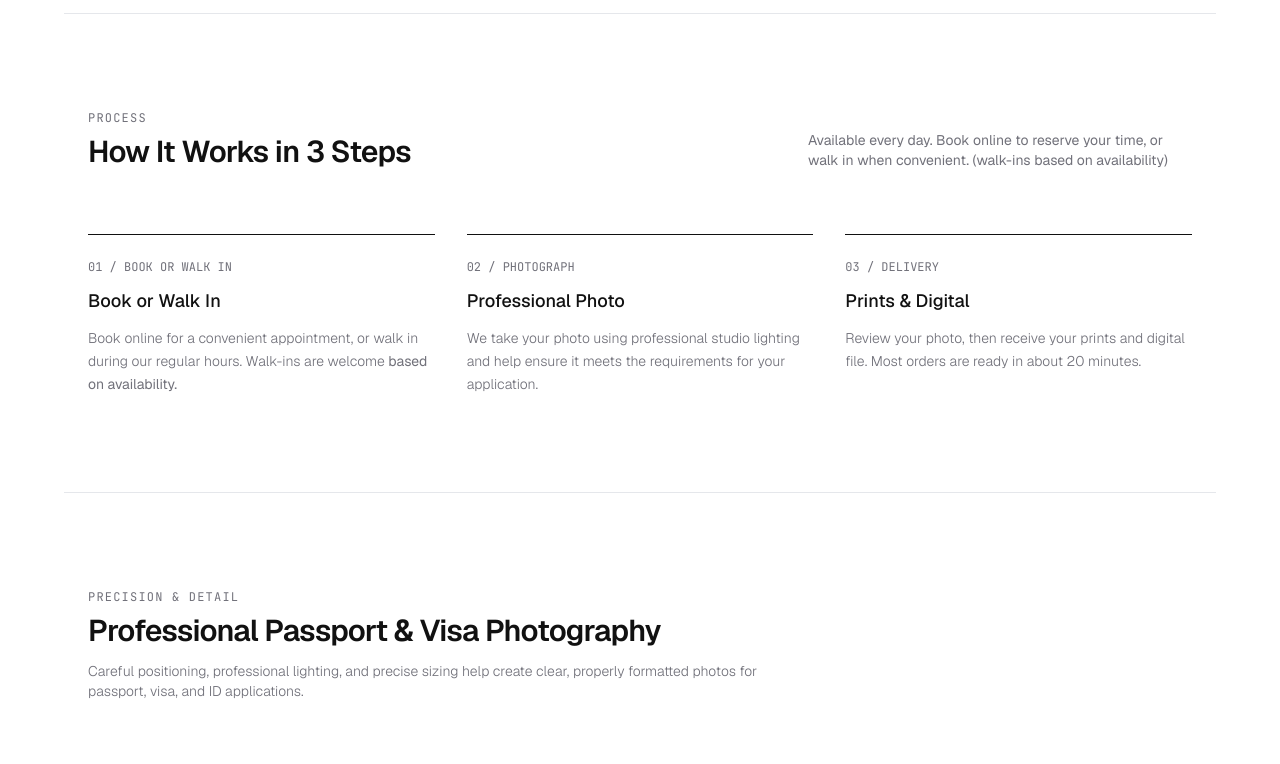
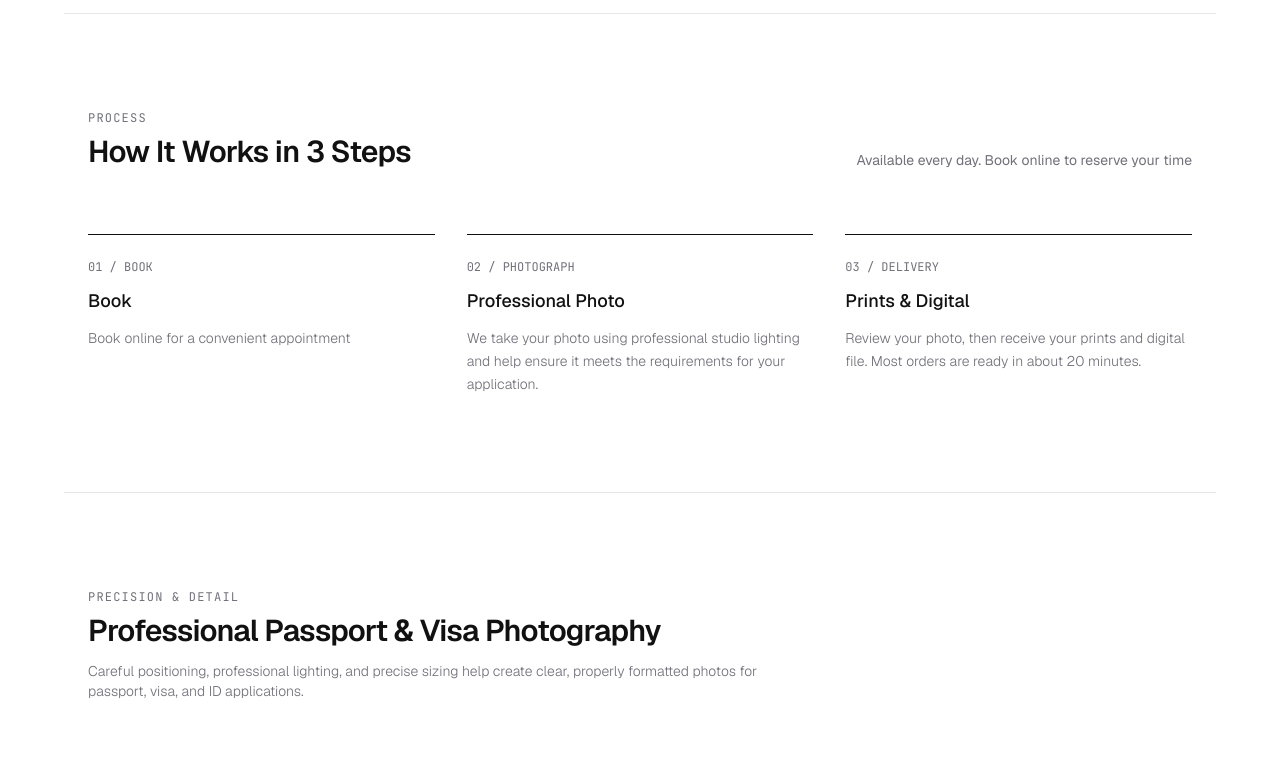
Before and after one commit to ameenstudio/fstoppassportphoto, a plain HTML site: page index.html in a window 1280 px wide. Shown: the part 820-1584 px from the top of the page. Drawn offline with nearby package versions, Linux system fonts and the light colour scheme.

Commit message:
Update appointment and walk-in information in index.html
Removed mentions of walk-ins and adjusted text for clarity.

```diff
--- a/index.html
+++ b/index.html
@@ -122,15 +122,20 @@
 <p class="font-mono text-xs uppercase tracking-widest text-muted mb-2">Process</p>
 <h2 class="text-3xl font-semibold tracking-tight">How It Works in 3 Steps</h2>
 </div>
-<p class="text-sm text-muted max-w-sm">Available every day. Book online to reserve your time, or walk in when convenient. (walk-ins based on availability)</p>
+<p class="text-sm text-muted max-w-sm">Available every day. Book online to reserve your time</p>
+    <!-- <p class="text-sm text-muted max-w-sm">Available every day. Book online to reserve your time, or walk in when convenient. (walk-ins based on availability)</p> -->
 </div>
 <div class="grid grid-cols-1 md:grid-cols-3 gap-8">
 <div class="border-t border-dark pt-6 space-y-3">
-<span class="font-mono text-xs text-muted uppercase block">01 / Book or Walk In</span>
-<h3 class="text-lg font-medium text-dark">Book or Walk In</h3>
+<span class="font-mono text-xs text-muted uppercase block">01 / Book </span>
+<h3 class="text-lg font-medium text-dark">Book</h3>
 <p class="text-sm text-muted leading-relaxed font-light">
+            Book online for a convenient appointment
+          </p>
+<!-- old text -->
+    <!-- <p class="text-sm text-muted leading-relaxed font-light">
             Book online for a convenient appointment, or walk in during our regular hours. Walk-ins are welcome <strong>based on availability.</strong>
-          </p>
+          </p> -->
 </div>
 <div class="border-t border-dark pt-6 space-y-3">
 <span class="font-mono text-xs text-muted uppercase block">02 / Photograph</span>
@@ -405,11 +410,11 @@
 </div>
 <div class="pt-4">
 <button class="w-full text-left font-medium text-dark flex justify-between items-center py-2 text-base" onclick="this.nextElementSibling.classList.toggle('hidden')">
-<span>Do I need an appointment or can I walk in?</span>
+<span>Do I need an appointment?</span>
 <span class="font-mono text-muted text-sm">+</span>
 </button>
 <div class="hidden text-sm text-muted font-light pt-2 pb-4 leading-relaxed">
-            Walk-ins are always welcomed during normal business hours. Booking online simply guarantees priority access to your station with zero waiting.
+            Booking online simply guarantees priority access to your station with zero waiting.
           </div>
 </div>
 <div class="pt-4">
```
